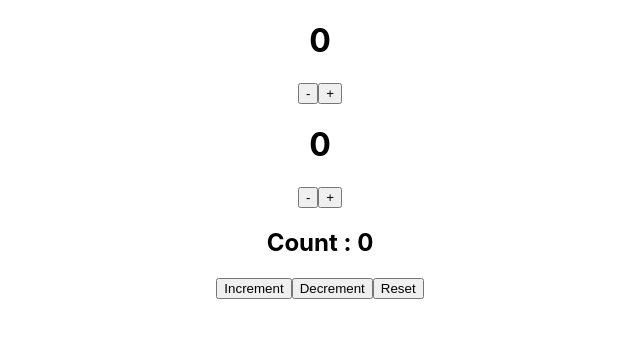
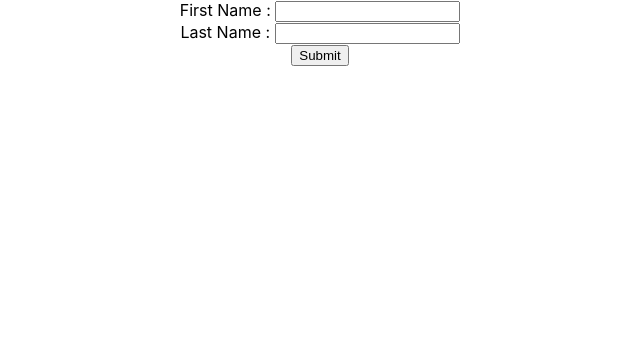
Before and after one commit to yash-purkar/custom-hooks, a React (Create React App) app: page / in a window 1280 px wide. Shown: the top 338 px of the page, without its empty margins (320-960 px from the left). Built offline with nearby package versions, Linux system fonts and the light colour scheme.

Commit message:
example-03 (without custom hook)

```diff
--- a/src/App.js
+++ b/src/App.js
@@ -2,12 +2,14 @@
 import './App.css';
 import { Example1 } from './Example-01/Example1';
 import { Example2 } from './Example-02/Example2';
+import { Example3 } from './Example-03/Example3';
 
 function App() {
   return (
     <div className="App">
-      <Example1 />
-      <Example2/>
+      {/* <Example1 />
+      <Example2/> */}
+      <Example3 />
     </div>
   );
 }
--- /dev/null
+++ b/src/Example-03/Example3.js
@@ -0,0 +1,8 @@
+import React from 'react'
+import { UserForm } from './UserForm'
+
+export const Example3 = () => {
+  return (
+    <UserForm/>
+  )
+}
--- /dev/null
+++ b/src/Example-03/UserForm.js
@@ -0,0 +1,24 @@
+import React, { useState } from 'react'
+
+export const UserForm = () => {
+  const [firstName, setFirstName] = useState('');
+  const [lastName, setLastName] = useState('');
+
+  const handleSubmit = (e) => {
+    e.preventDefault();
+    alert(`Hello ${firstName} ${lastName}`);
+  }
+  return (
+    <form onSubmit={handleSubmit}>
+      <div>
+        <label>First Name : </label>
+        <input type="text" value={firstName} onChange={(e) => setFirstName(e.target.value)} />
+      </div>
+      <div>
+        <label>Last Name : </label>
+        <input type="text" value={lastName} onChange={(e) => setLastName(e.target.value)} />
+      </div>
+      <button>Submit</button>
+    </form>
+  )
+}
```
Also changed, not shown: src/CustomHooks/useInput.js (added).
